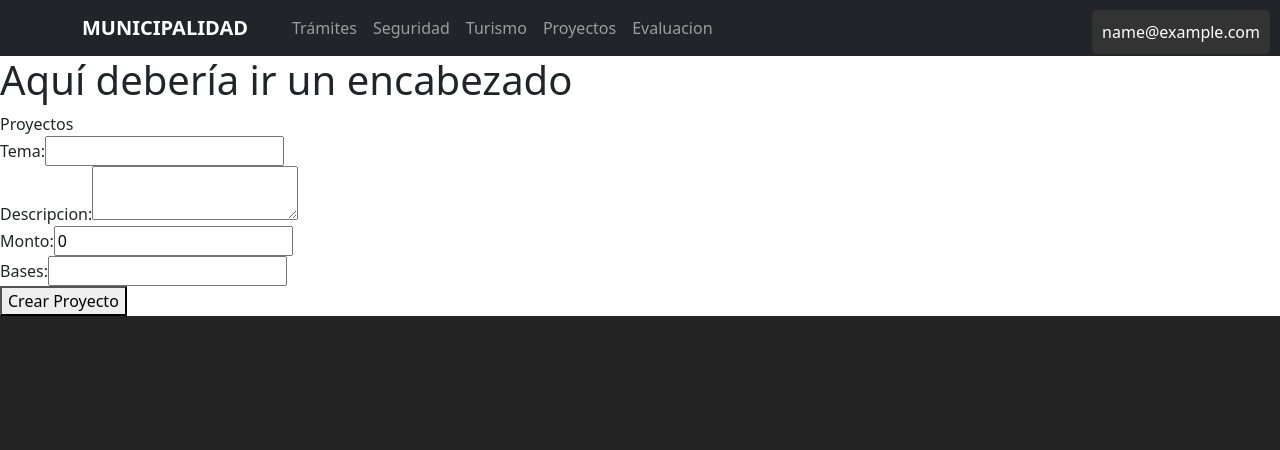
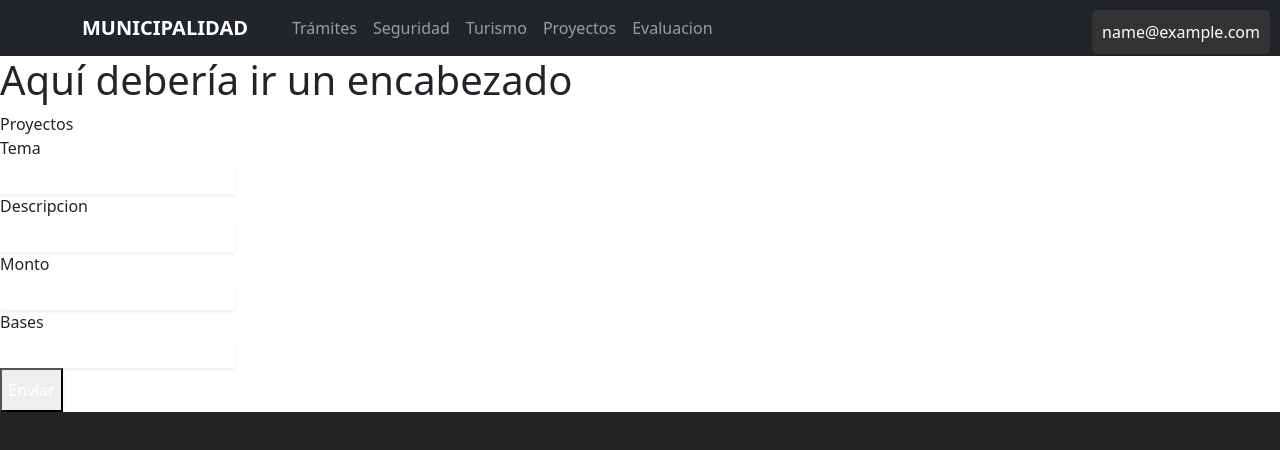
Before and after one commit to fschonffeldt/Proyecto-IS, a React (Vite) app in the folder frontend/: page /proyectos in a window 1280 px wide. Shown: the top 450 px of the page. Built offline with nearby package versions, Linux system fonts and the light colour scheme; no server answers; sample sign-in values are in the browser's storage.

Commit message:
Add CrearProyec w/ login

```diff
--- a/frontend/src/components/CrearProyec.jsx
+++ b/frontend/src/components/CrearProyec.jsx
@@ -1,58 +1,134 @@
-import { useState } from 'react';
-import axios from 'axios';
+import { useForm } from "react-hook-form";
+import axios from '../services/root.service';
 
 const ProyectoForm = () => {
-  const [proyecto, setProyecto] = useState({
-    Tema: '',
-    Descripcion: '',
-    Monto: 0,
-    Bases: ''
-  });
+  const {
+    register,
+    handleSubmit,
+    formState: { errors },
+    reset
+  } = useForm();
 
-  const handleChange = (e) => {
-    const { name, value } = e.target;
-    setProyecto((prevProyecto) => ({
-      ...prevProyecto,
-      [name]: value
-    }));
-  };
-
-  const handleSubmit = async (e) => {
-    e.preventDefault();
-
-    try {
-      await axios.post('http://localhost:5000/api/proyec/crear', proyecto);
-      console.log('Proyecto creado exitosamente');
-      // Puedes redirigir a otra página o realizar otras acciones después de la creación
-    } catch (error) {
-      console.error('Error al crear el proyecto', error);
-    }
+  const onSubmit = (data) => {
+      console.log(data);
+      axios.post('/proyec/crear', data)
+          .then((response) => {
+              console.log(response.data);
+              reset();
+          })
+          .catch((error) => {
+              console.error('Error al enviar los datos:', error);
+          });
   };
 
   return (
-    <form onSubmit={handleSubmit}>
-      <label>
-        Tema:
-        <input type="text" name="Tema" value={proyecto.Tema} onChange={handleChange} />
-      </label>
-      <br />
-      <label>
-        Descripcion:
-        <textarea name="Descripcion" value={proyecto.Descripcion} onChange={handleChange} />
-      </label>
-      <br />
-      <label>
-        Monto:
-        <input type="number" name="Monto" value={proyecto.Monto} onChange={handleChange} />
-      </label>
-      <br />
-      <label>
-        Bases:
-        <input type="text" name="Bases" value={proyecto.Bases} onChange={handleChange} />
-      </label>
-      <br />
-      <button type="submit">Crear Proyecto</button>
-    </form>
+    <div>
+        <div className="mt-10">
+            <form className="mx-auto max-w-sm" onSubmit={handleSubmit(onSubmit)}>
+
+                <div className="col-span-full">
+                    <label htmlFor="Tema" className="block text-sm font-medium leading-6 text-gray-900">
+                        Tema
+                    </label>
+                    <div className="mt-2">
+                        <input
+                            type="text"
+                            {...register("Tema", {
+                                pattern: {
+                                    value: /^[a-zA-ZÀ-ÿ\s]{1,40}$/,
+                                    message: "El tema debe tener entre 1 y 40 letras."
+                                }
+                            })}
+                            id="Tema"
+                            className="block w-full rounded-md border-0 py-1.5 text-gray-900 shadow-sm ring-1 ring-inset ring-gray-300 placeholder:text-gray-400 focus:ring-2 focus:ring-inset focus:ring-indigo-600 sm:text-sm sm:leading-6"
+                        />
+                        {errors.Tema && (
+                            <span className="text-red-500">{errors.Tema.message}</span>
+                        )}
+                    </div>
+                </div>
+
+                <div className="col-span-full">
+                    <label htmlFor="Descripcion" className="block text-sm font-medium leading-6 text-gray-900">
+                        Descripcion
+                    </label>
+                    <div className="mt-2">
+                        <input
+                            type="text"
+                            {...register("Descripcion", {
+                                pattern: {
+                                    value: /^[a-zA-ZÀ-ÿ\s]{1,40}$/,
+                                    message: "El tema debe tener entre 1 y 40 letras."
+                                }
+                            })}
+                            id="Descripcion"
+                            className="block w-full rounded-md border-0 py-1.5 text-gray-900 shadow-sm ring-1 ring-inset ring-gray-300 placeholder:text-gray-400 focus:ring-2 focus:ring-inset focus:ring-indigo-600 sm:text-sm sm:leading-6"
+                        />
+                        {errors.Tema && (
+                            <span className="text-red-500">{errors.Descripcion.message}</span>
+                        )}
+                    </div>
+                </div>
+
+                <div className="col-span-full">
+                  <label htmlFor="Monto" className="block text-sm font-medium leading-6 text-gray-900">
+                    Monto
+                  </label>
+                  <div className="mt-2">
+                    <input
+                      type="number"
+                      {...register("Monto", {
+                        min: {
+                          value: 0,
+                          message: "El monto debe ser igual o mayor que 0."
+                        },
+                        max: {
+                          value: 999999999,
+                          message: "El monto no puede exceder 999999999"
+                        }
+                      })}
+                      id="Monto"
+                      className="block w-full rounded-md border-0 py-1.5 text-gray-900 shadow-sm ring-1 ring-inset ring-gray-300 placeholder:text-gray-400 focus:ring-2 focus:ring-inset focus:ring-indigo-600 sm:text-sm sm:leading-6"
+                    />
+                    {errors.Monto && (
+                      <span className="text-red-500">{errors.Monto.message}</span>
+                    )}
+                  </div>
+                </div>
+
+                <div className="col-span-full">
+                    <label htmlFor="Bases" className="block text-sm font-medium leading-6 text-gray-900">
+                        Bases
+                    </label>
+                    <div className="mt-2">
+                        <input
+                            type="text"
+                            {...register("Bases", {
+                                pattern: {
+                                    value: /^[a-zA-ZÀ-ÿ\s]{1,40}$/,
+                                    message: "BASES debe tener entre 1 y 40 letras."
+                                }
+                            })}
+                            id="Bases"
+                            className="block w-full rounded-md border-0 py-1.5 text-gray-900 shadow-sm ring-1 ring-inset ring-gray-300 placeholder:text-gray-400 focus:ring-2 focus:ring-inset focus:ring-indigo-600 sm:text-sm sm:leading-6"
+                        />
+                        {errors.Tema && (
+                            <span className="text-red-500">{errors.Bases.message}</span>
+                        )}
+                    </div>
+                </div>
+
+                <div className="mt-6 flex items-center justify-center gap-x-6">
+                  <button
+                    type="submit"
+                    className="rounded-md bg-azul px-8 py-2 text-sm font-semibold text-white shadow-sm hover:bg-indigo-500 focus-visible:outline focus-visible:outline-2 focus-visible:outline-offset-2 focus-visible:outline-indigo-600"
+                  >
+                    Enviar
+                  </button>
+                </div>
+            </form>
+        </div>
+    </div>
   );
 };
 
```
Also changed, not shown: 1 other file (tests, documents, lock files or other folders).
